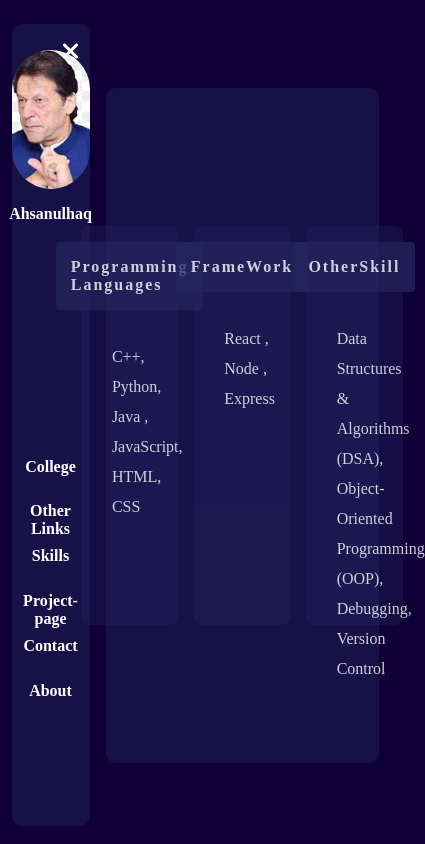
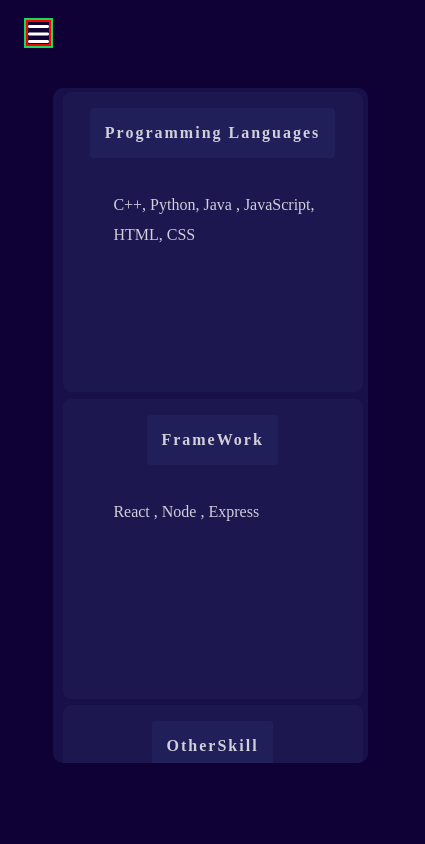
Before and after one commit to Ahsanulhaq01/personal-portfolio, a React (Vite) app: page /skills in a window 390 px wide. Shown: the whole page, 425 px wide, since content can reach past the window. Built offline with nearby package versions, Linux system fonts and the light colour scheme.

Commit message:
refactor sidebar component for improved functionality and styling

```diff
--- a/src/component/sidebar/Sidebar.jsx
+++ b/src/component/sidebar/Sidebar.jsx
@@ -1,37 +1,15 @@
 import { Link } from 'react-router'
 import './sidebar.css'
-import {useState } from 'react'
 
 function Sidebar() {
-  const [isOpen , setIsOpen] = useState(false);
-  function handleClose(){
-    setIsOpen(!isOpen);
-
-  }
-  function handleOpen(){
-    setIsOpen(!isOpen);
-  }
   return (
     <>
-    {/* <div className={`humbargar ${isOpen ? 'active' : ""}`}
-    onClick={handleOpen}>
+    <div className="active">
       <i
       className= {`fa-solid fa-bars`}>
     </i>
-    </div> */}
-    {isOpen ?<div className={`humbargar`}
-    onClick={handleOpen}>
-      <i
-      className= {`fa-solid fa-bars`}>
-    </i>
-    </div> : <div className={`sidebar-container ${isOpen ? '' :'active'}`}>
-      <div className={`icon-container`}>
-        <i
-        onClick={handleClose}
-        className= {"fa-solid fa-xmark"}>
-        </i>
-
-      </div>
+    </div>
+     <div className="sidebar-container">
         <div className="profile-image">
             <img src="/images/imrankhan.jpg" alt="profile-picture" />
             <Link to={'/'} className="name-container">
@@ -48,7 +26,7 @@ function Sidebar() {
 
         </div>
 
-    </div>}
+    </div>
     </>
   )
 }
--- a/src/component/sidebar/sidebar.css
+++ b/src/component/sidebar/sidebar.css
@@ -11,26 +11,10 @@
   border-radius: 10px;
   margin-top: 0.4rem;
   margin-left: 1.4rem;
-  position: relative;
-  transform: translateX(-100%);
-  transition: transform 0.3s ease;
-  z-index: 1000px;
+  /* z-index: 1000; */
 }
-.active{
-  transform: translateX(0);
-}
-.icon-container{
-  max-height: 6%;
-  /* width: 5%; */
-  position: absolute;
-  cursor: pointer;
-  /* border: 2px solid red; */
-  top: 15px;
-  right: 10px;
-}
-.icon-container i{
-  font-size: 24px;
-}
+
+
 
 .sidebar-container .profile-image{
   height: 100%;
@@ -71,30 +55,32 @@
   color: white;
   font-weight: bold;
 }
-.humbargar{
-  position: absolute;
-  top: 20px;
-  left: 20px;
-  cursor: pointer;
-  transition: all;
-  max-height: 3%;
-  width: 5%;
-}
-.humbargar i{
-  height: 100%;
-  max-width: 100%;
-}
-.fa-xmark{
-  max-height: 3%;
-  width: 5%;
+
+.active{
+  border: 2px solid rgb(18, 219, 95);
+  display: none;
+  height: 30px;
+  margin-top: 1rem;
+  margin-left: 0.5rem;
+  position: relative;
+  top: -47%;
+  left: 1rem;
+
 }
 
-/* .active {
-  display: none;
-} */
+.active i{
+  border: 2px solid red;
+  height: 100%;
+  font-size: 24px;
+}
 
 @media (max-width:554px) {
   .sidebar-container{
-    z-index: 100px;
+    display: none;
   }
+  .active{
+    display: inline-block;
+
+  }
+
 }
--- a/src/pages/about/about.css
+++ b/src/pages/about/about.css
@@ -22,6 +22,8 @@
   background-color: #26265f71;
   border-radius: 10px;
   padding: 0.4rem 0.8rem;
+  overflow: scroll;
+  overflow-x: none;
 }
 .about-me-container .text-about-me p {
   width: 80%;
@@ -31,7 +33,5 @@
   font-size: 14px;
   text-align: center;
   -webkit-text-stroke: 0.08cqh;
-  text-overflow: none;
   padding: 0.4rem 0.8rem;
-  text-wrap: wrap;
 }
--- a/src/pages/contact/contact.css
+++ b/src/pages/contact/contact.css
@@ -1,4 +1,4 @@
-.contact-container{
+.contact-container {
   flex: 1;
   background-color: rgba(38, 38, 95, 0.445);
   border-radius: 10px;
@@ -14,36 +14,36 @@
   justify-content: space-evenly;
   /* border: 2px solid red; */
 }
-.contact-container .contact-me-para{
+.contact-container .contact-me-para {
   /* border: 2px solid red; */
   max-height: 5%;
   /* width: 10%; */
   font-weight: bold;
   padding: 0.2rem 0.8rem;
   text-align: center;
-    margin-top:0.4rem;
+  margin-top: 0.4rem;
   color: rgba(255, 255, 255, 0.788);
 }
-.contact-me-para p{
+.contact-me-para p {
   height: 100%;
 }
-.contact-container .contact-me-para:hover{
+.contact-container .contact-me-para:hover {
   color: white;
   cursor: pointer;
 }
-.contact-container .short-intro{
-    /* border: 2px solid red; */
+.contact-container .short-intro {
+  padding: 0.2rem 0.4rem;
   height: 10%;
   font-weight: bold;
   letter-spacing: 1px;
   color: rgba(255, 255, 255, 0.788);
+  overflow: scroll;
 }
-.short-intro p{
+.short-intro p {
   height: 100%;
+  font-size: 10px;
 }
-.form-container{
-    /* border: 2px solid red; */
-
+.form-container {
   height: 60%;
   width: 70%;
   display: flex;
@@ -52,28 +52,26 @@
   padding: 01rem0 01rem;
   background-color: rgba(38, 38, 95, 0.445);
   border-radius: 10px;
-
 }
-.form-container .name-box{
+.form-container .name-box {
   display: flex;
   height: 20%;
   gap: 0.8rem;
-   /* border :2px solid red; */
   align-items: center;
   padding: 0rem 0.8rem;
 }
-label{
+label {
   height: 40%;
 }
-.form-container .email-box{
+.form-container .email-box {
   display: flex;
   height: 20%;
   gap: 0.8rem;
-   /* border :2px solid red; */
+
   align-items: center;
   padding: 0rem 0.8rem;
 }
-.message-box{
+.message-box {
   display: flex;
   flex-direction: column;
   height: 35%;
@@ -100,22 +98,23 @@ gap: 0.8rem;
   font-weight: bold;
   background-color: rgba(255, 255, 255, 0.74);
 }
-.form-container .send-msg{
+.form-container .send-msg {
   align-self: center;
-    height: 12%;
+  /* height: 12%; */
+  height: 40px;
   margin-top: 0.4rem;
   /* border: 2px solid red; */
   padding: 0.3rem 0.8rem;
   border-radius: 10px;
   background-color: rgba(38, 38, 95, 0.445);
-    color:white;
+  color: white;
   font-weight: bold;
   cursor: pointer;
   border-style: solid;
   border-color: rgba(255, 255, 255, 0.274);
 }
 
-.social-link{
+.social-link {
   height: 10%;
   /* border: 2px solid red; */
   display: flex;
@@ -125,11 +124,27 @@ gap: 0.8rem;
   border-radius: 10px;
   background-color: rgba(38, 38, 95, 0.445);
 }
-.social-link a{
-    color : white;
+.social-link a {
+  color: white;
   max-height: 60%;
   font-size: 1.8rem;
 }
-.social-link a i{
+.social-link a i {
   height: 100%;
 }
+
+@media (max-width : 550px) {
+    .form-container{
+        width: 100%;
+    }
+    .social-link{
+        width: 100%;
+    }
+    .send-msg{
+        height: 30px;
+    }
+    .form-container input{
+        height: 40%;
+        width: 60% ;
+    }
+}
--- a/src/pages/other-links/links.css
+++ b/src/pages/other-links/links.css
@@ -4,17 +4,16 @@
   border-radius: 10px;
   height: 80%;
   overflow: hidden;
-  overflow: auto;
+  overflow: scroll;
   padding: 0.3rem 0.4rem;
   margin: 0rem 1.4rem;
   cursor: pointer;
-  border: 2px solid red;
+  /* border: 2px solid red; */
   display: grid;
-  grid-template-columns: repeat(auto-fit, minmax(200px, 1fr));
+  grid-template-columns: repeat(auto-fit, minmax(300px, 1fr));
   place-items: center;
   gap: 0.6rem;
   row-gap: 10px;
-  scrollbar-width: 1px;
 }
 .link {
   background-color: rgba(38, 38, 95, 0.918);
@@ -27,6 +26,7 @@
   border-radius: 10px;
   opacity: 0.8;
   transition: all 0.2s ease-in;
+  cursor: pointer;
 }
 .link:hover {
   opacity: 1;
@@ -51,3 +51,9 @@
   font-family: "Franklin Gothic Medium", "Arial Narrow", Arial, sans-serif;
   letter-spacing: 2px;
 }
+
+@media (max-width : 550px) {
+    .links-container{
+        width: 100%;
+    }
+}
--- a/src/pages/project/project-page.css
+++ b/src/pages/project/project-page.css
@@ -62,14 +62,36 @@
 }
 .projects-videos .link-of-source-code {
 
-    height: 10%;
+    height: 30px;
     background-color: rgba(38, 38, 95, 0.445);
     padding: 0.8rem 0.8rem;
     border-radius: 10px;
-    /* border: 2px solid red;     */
+    display: flex;
+    align-items: center;
+    justify-content: center;
 }
 .projects-videos .link-of-source-code a{
     color: white;
     font-weight: bold;
     text-decoration: none;
+    height: 30px;
 }
+
+@media (max-width:550px) {
+    .projects-container{
+        display: flex;
+        flex-direction: column;
+        align-items: center;
+        justify-content: center;
+        gap: 0.4rem;
+        height: auto;
+    }
+    .project-box{
+        width : 100%;
+        height: 280px;
+    }
+    .projects-videos{
+        width: 100%;
+        height: 100%;
+    }
+}
--- a/src/pages/skills/skills.css
+++ b/src/pages/skills/skills.css
@@ -2,36 +2,38 @@
      flex: 1;
   background-color: rgba(38, 38, 95, 0.445);
   border-radius: 10px;
+  margin-top: 0.4rem;
+  padding: 0.3rem 0.6rem;
+  margin-right: 1.4rem;
+  gap: 0.4rem;
   height: 80%;
-  width: 70%;
-  display: flex;
-  justify-content: center;
+   width: 70%;
+   overflow: auto;
+   overflow-x: hidden;
+  display: grid;
+  grid-template-columns: repeat(auto-fit , minmax(300px , 1fr));
+  cursor: pointer;
+  justify-items: center;
   align-items: center;
-  gap: 1rem;
-  padding: 0.3rem 1rem;
-  margin-top: 0.4rem;
-  margin-right: 1.4rem;
-  cursor: pointer;
 }
 .skill-box{
-    width: 40%;
+    width: 300px;
     background-color: rgba(38, 38, 95, 0.445);
     border-radius: 8px;
-    height:60%;
+    height: 300px;
     display: flex;
     flex-direction: column;
     gap: 2rem;
     padding: 1rem;
-    justify-content: space-evenly;
+    justify-content: space-between;
     align-items: center;
-    cursor: pointer;
     opacity: 0.8;
     transition: all 0.3s ease-in-out;
 }
 .skill-box:hover{
     opacity: 1;
-    height: 61%;
-    width: 41%;
+    height:310px;
+    width: 310px;
 }
 .skill-box .tech-heading{
     font-weight: bold;
@@ -40,6 +42,10 @@
     padding: 1rem 0.9rem;
     background-color: rgba(38, 38, 95, 0.918);
     border-radius: 4px;
+    white-space: nowrap;
+    display: flex;
+    justify-content: center;
+    align-items: center;
 
 }
 .skill-box .tech-languages{
```
Lines whose indentation alone changed are shown as unchanged.
